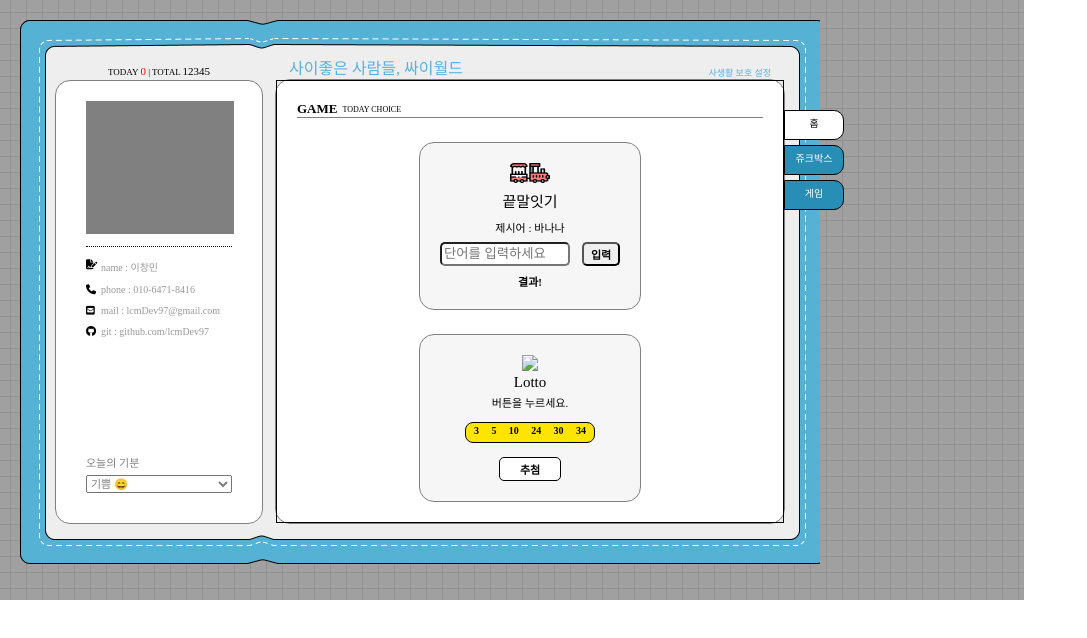
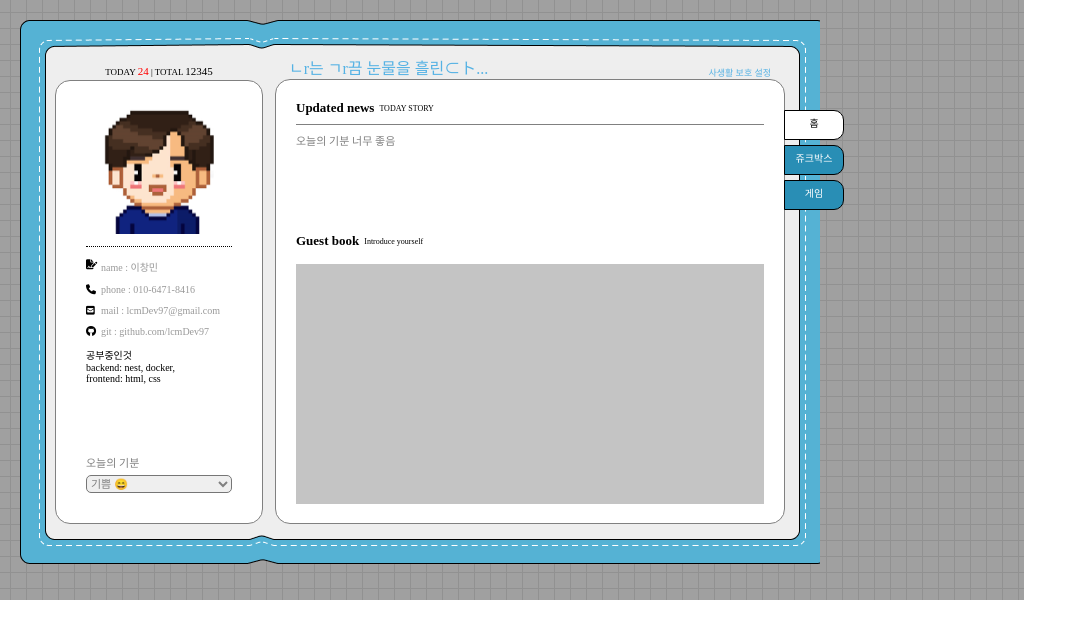
Before and after one commit to lcmDev97/cyworld, a plain HTML site: page index.html in a window 1280 px wide. Shown: the whole page, without its empty margins (0-1087 px from the left). Drawn offline with Linux system fonts and the light colour scheme.

Commit message:
[update] 자기소개 및 프로필 사진 추가

```diff
--- a/game.html
+++ b/game.html
@@ -1,5 +1,5 @@
 <!DOCTYPE html>
-<html lang="en">
+<html lang="ko">
 <head>
     <title>Game</title>
     <link rel="stylesheet" href="./styles/game.css">
--- a/home.html
+++ b/home.html
@@ -1,5 +1,5 @@
 <!DOCTYPE html>
-<html lang="en">
+<html lang="ko">
 <head>
     <title>Home</title> <!-- iflame에 들어가는거기 떄문에 title은 작동하지 않지만, 명시하기 위함으로 적음 -->
     <link href="./styles/home.css" rel="stylesheet">
@@ -16,7 +16,7 @@
         </div>
         <div class="wrapper__body">
             <div class="contents__title">
-                <div class="title">My Video</div>
+                <div class="title">Guest book</div>
                 <div class="subtitle">Introduce yourself</div>
             </div>
             <div class="video"></div>
--- a/index.html
+++ b/index.html
@@ -16,13 +16,13 @@
                     <div class="wrapper__left__header">
                         <div class="today">
                             TODAY
-                            <span class="zero">0</span>  |  TOTAL
+                            <span class="zero">24</span>  |  TOTAL
                             <span class="count">12345</span>
                         </div>
                     </div>
                     <div class="wrapper__left__body">
                         <div class="left__body__header">
-                            <div class="left__body__header__gray"></div>
+                            <div class="left__body__header__gray"><img src="./images/profile.png"></div>
                             <div class="left__body__header__line"></div>
                         </div>
                         <div class="left__body__profile">
@@ -42,6 +42,11 @@
                                 <i class="fas fa-brands fa-github"></i>
                                 git : github.com/lcmDev97
                             </div>
+                            <div class="profile__intro">
+                                공부중인것<br>
+                                backend: nest, docker, <br>
+                                frontend: html, css
+                            </div>
                         </div>
                         <div class="left__body__footer">
                             <div class="wrapper__feel">
@@ -58,14 +63,14 @@
                 <div class="wrapper__right">
                     <div class="wrapper__right__header">
                         <div class="right__header__title">
-                            사이좋은 사람들, 싸이월드
+                            ㄴr는 ㄱr끔 눈물을 흘린⊂ト...
                         </div>
                         <div class="right__header__setting">
                             사생활 보호 설정
                         </div>
                     </div>
                     <div class="wrapper__right__body">
-                        <iframe id="contentFrame" src="./game.html"></iframe>
+                        <iframe id="contentFrame" src="./home.html"></iframe>
                     </div>
                 </div>
                 <div class="navigation">
--- a/styles/game.css
+++ b/styles/game.css
@@ -100,7 +100,7 @@ html, body {
     background-color: #ffe400;
     border-radius: 8px;
     border: 1px solid black;
-    font-size: 10px;
+    font-size: 11px;
     font-weight: 700;
 
     display: flex;
--- a/styles/index.css
+++ b/styles/index.css
@@ -77,7 +77,10 @@
 .left__body__header__gray {
     width: 148px;
     height: 133px;
-    background-color: gray;
+    display: flex;
+    flex-direction: row;
+    justify-content: center;
+    /* background-color: gray; */
 }
 
 .left__body__header__line {
@@ -99,6 +102,18 @@
     margin-bottom: 10px;
     display: flex;
     flex-direction: row;
+}
+
+.profile__intro {
+    width: 100%;
+    height: 70px;
+    /* border: 1px solid black; */
+
+    font-size: 10px;
+    display: flex;
+    flex-direction: row;
+    justify-content: left;
+    /* align-items: flex-start; */
 }
 
 .fas {
@@ -132,6 +147,8 @@
 
     font-size: 11px;
     color: grey;
+
+    border-radius: 5px;
 }
 
 .wrapper__right {
```
Also changed, not shown: images/profile.png (added).
